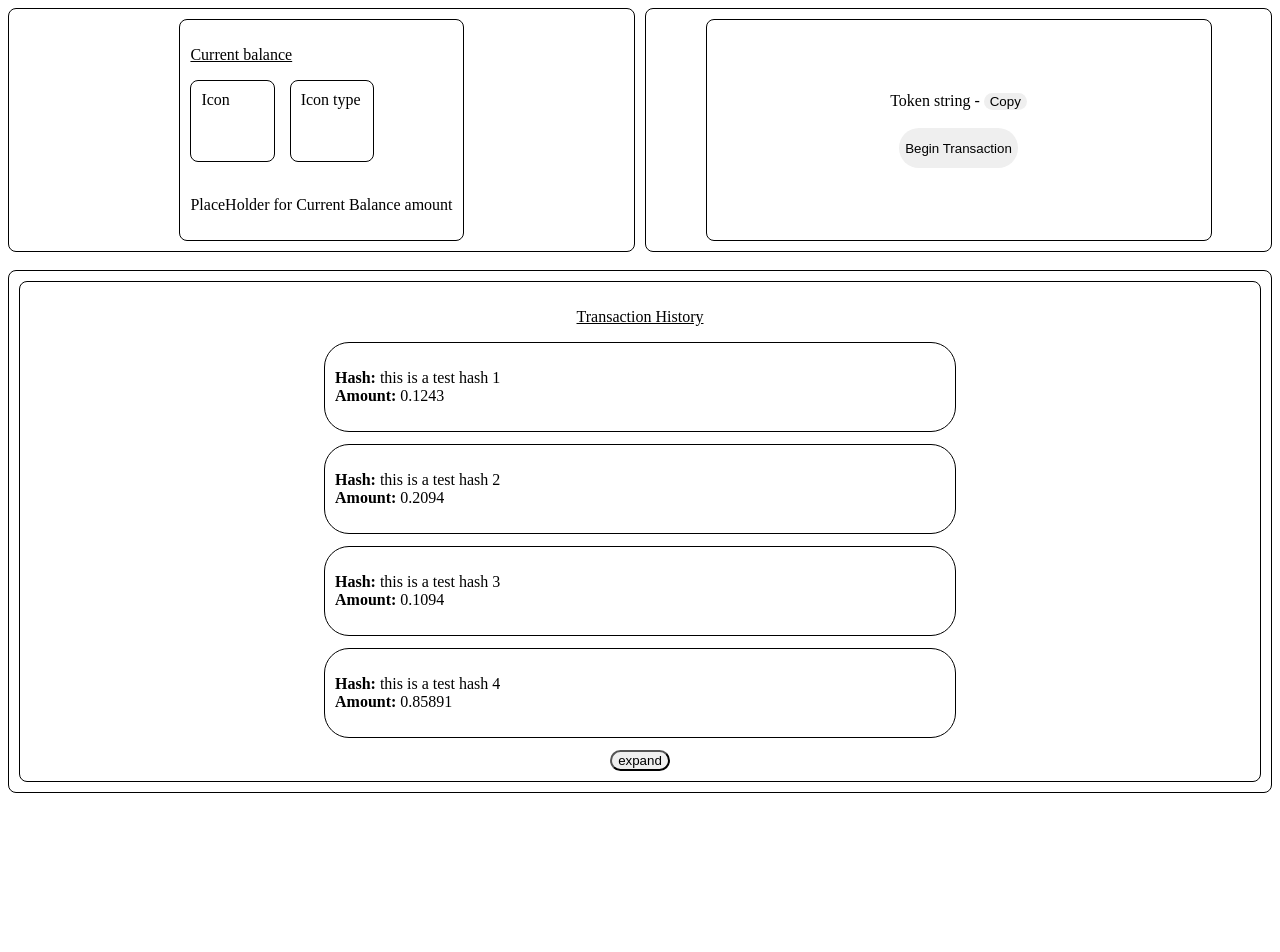
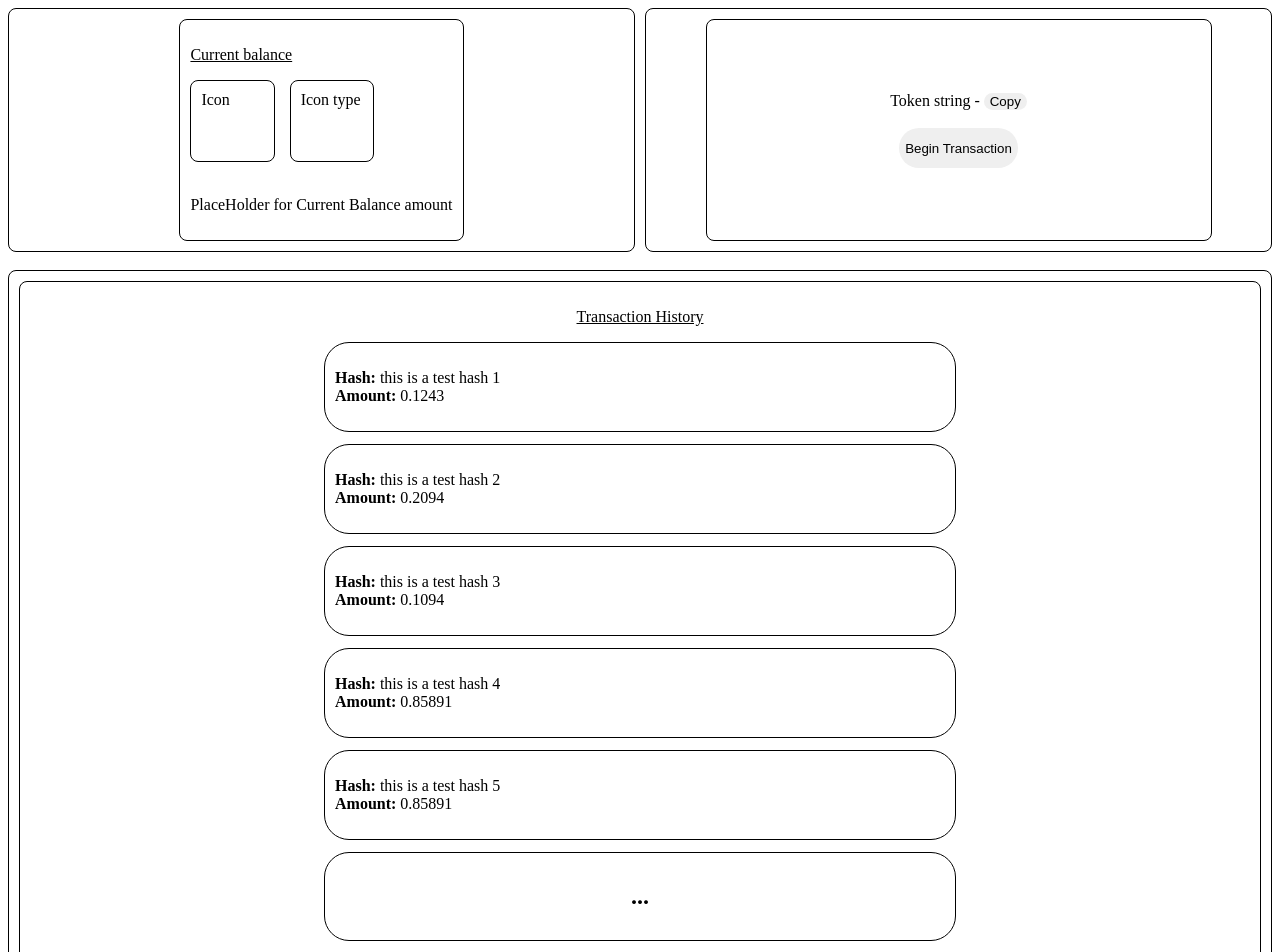
Before and after one commit to GrinddMaster/WalletRepo, a Vue app in the folder Taho-Interface/: page / in a window 1280 px wide. Shown: the top 952 px of the page. Before the commit the page ends 801 px from the top, so only its background shows below. Built offline with nearby package versions, Linux system fonts and the light colour scheme; the HTML template or start-up script is replaced by a standard one.

Commit message:
Limited the list view to 5 items in order to view more items you have to expand and view the overlay

```diff
--- a/Taho-Interface/src/core/components/TransactionList.vue
+++ b/Taho-Interface/src/core/components/TransactionList.vue
@@ -9,10 +9,11 @@ const store = useTransactionStore()
   <div
     class="box"
     style="width: 50%; margin-bottom: 12px; border-radius: 25px"
-    v-for="transaction in store.transactions"
+    v-for="transaction in store.limitTransactions"
     :key="transaction.hash"
   >
-    <p>
+    <h2 v-if="transaction.placeholder" style="text-align: center; font-weight: bold">...</h2>
+    <p v-else>
       <strong>Hash:</strong> {{ transaction.hash }}<br />
       <strong>Amount:</strong> {{ transaction.amount }}
     </p>
--- a/Taho-Interface/src/modules/Transaction_List/models/Transaction.js
+++ b/Taho-Interface/src/modules/Transaction_List/models/Transaction.js
@@ -23,29 +23,29 @@ const Test_T4 = {
 }
 
 const Test_T5 = {
-  hash: 'this is a test hash 4',
+  hash: 'this is a test hash 5',
 
   amount: 0.85891,
 }
 
 const Test_T6 = {
-  hash: 'this is a test hash 4',
+  hash: 'this is a test hash 6',
 
   amount: 0.85891,
 }
 const Test_T7 = {
-  hash: 'this is a test hash 4',
+  hash: 'this is a test hash 7',
 
   amount: 0.85891,
 }
 const Test_T8 = {
-  hash: 'this is a test hash 4',
+  hash: 'this is a test hash 8',
 
   amount: 0.85891,
 }
 const Test_T9 = {
-  hash: 'this is a test hash 4',
+  hash: 'this is a test hash 9',
 
   amount: 0.85891,
 }
-export const Transactions = [Test_T1, Test_T2, Test_T3, Test_T4]
+export const Transactions = [Test_T1, Test_T2, Test_T3, Test_T4, Test_T5, Test_T6, Test_T7]
--- a/Taho-Interface/src/stores/transaction_store.js
+++ b/Taho-Interface/src/stores/transaction_store.js
@@ -1,4 +1,4 @@
-import { ref } from 'vue'
+import { ref, computed } from 'vue'
 import { Transactions } from '../modules/Transaction_List/models/Transaction.js'
 import { defineStore } from 'pinia'
 
@@ -8,11 +8,12 @@ export const useTransactionStore = defineStore('transactionStore', () => {
   function addTransaction(tx) {
     transactions.value.push(tx)
   }
-  function checkSize() {
-    if (transactions.length > 5) {
-      //Do something limit the page rendering
-    }
-  }
 
-  return { transactions, addTransaction, checkSize }
+  const limitTransactions = computed(() => {
+    return transactions.value.length > 5
+      ? [...transactions.value.slice(0, 5), { id: 'dots', placeholder: true }]
+      : transactions.value
+  })
+
+  return { transactions, addTransaction, limitTransactions }
 })
```
